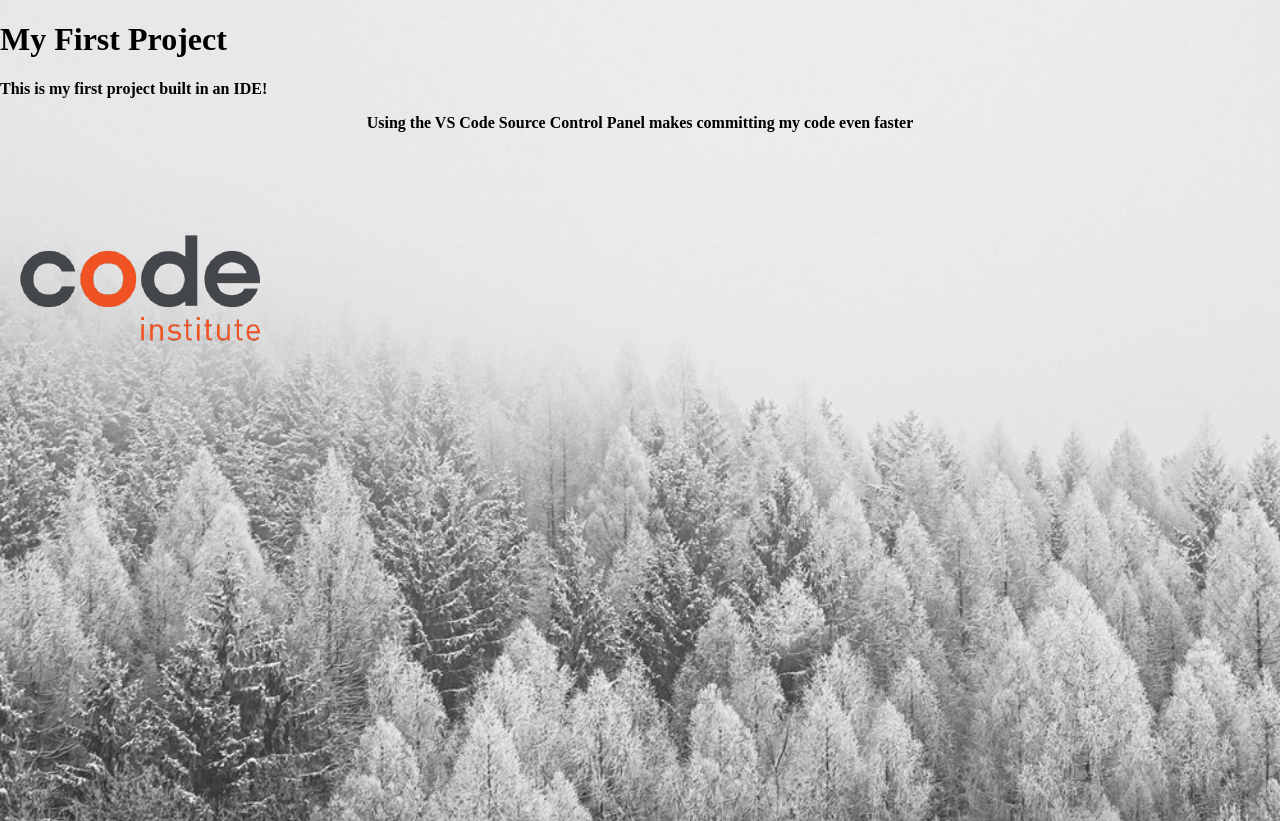
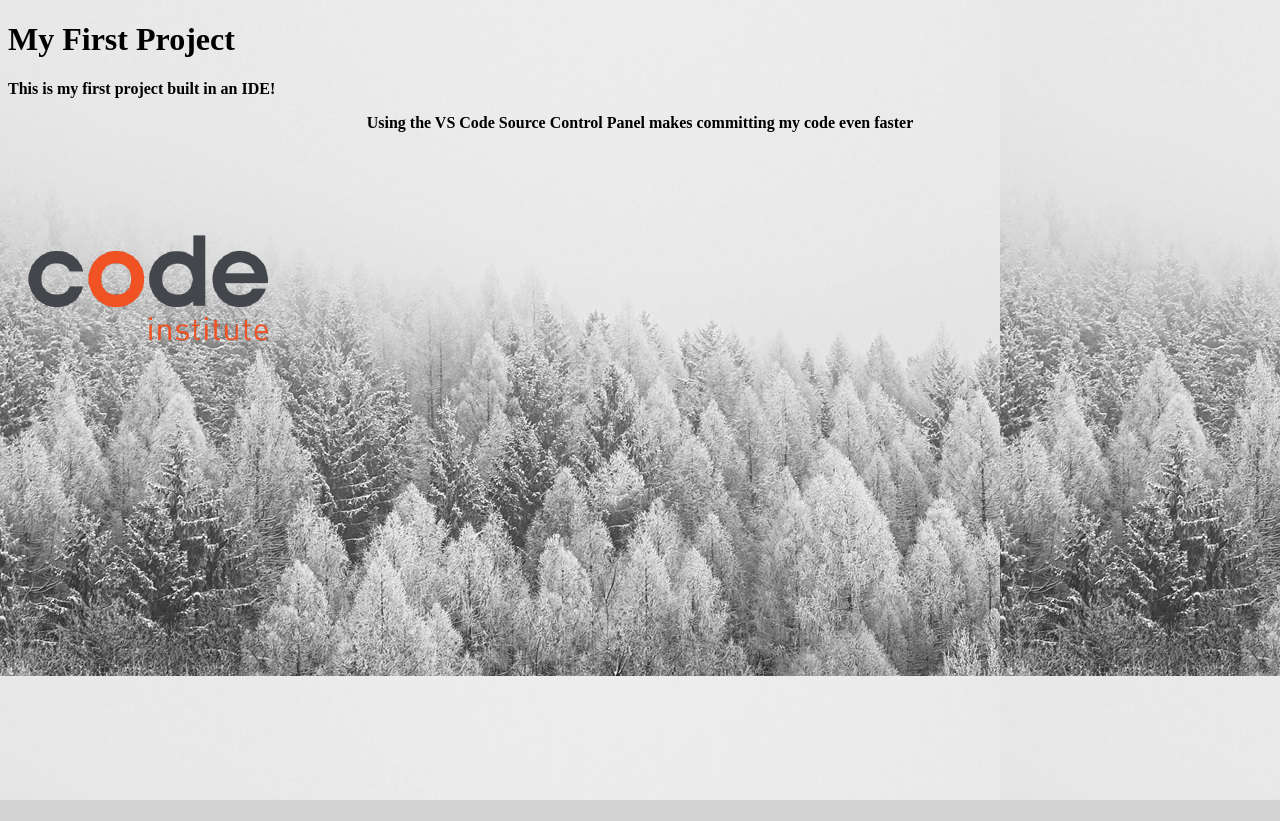
Before and after one commit to wgregorycoding-eng/my-first-project, a plain HTML site: page index.html in a window 1280 px wide. After the commit the page ends 800 px from the top, so only its background shows below. Drawn offline with Linux system fonts and the light colour scheme.

Commit message:
Fix background image URL and clean up body CSS properties

```diff
--- a/assets/css/style.css
+++ b/assets/css/style.css
@@ -1,10 +1,17 @@
-body{
+/* body {
     background-color: lightgrey;
-    background: url("../images/background-img.jpg")center / cover no-repeat fixed;
-    margin: 0;
-    min-height: 100vh;
-    font-weight:bold;
+    background-image: url("../images/background-img.jpg");
+} */
+
+body {
+    background-color: lightgrey;
+    background-image: url("/assets/images/background-img.jpg");
 }
+
+p {
+    font-weight: bold;
+}
+
 .text-center {
     text-align: center;
 }
```
